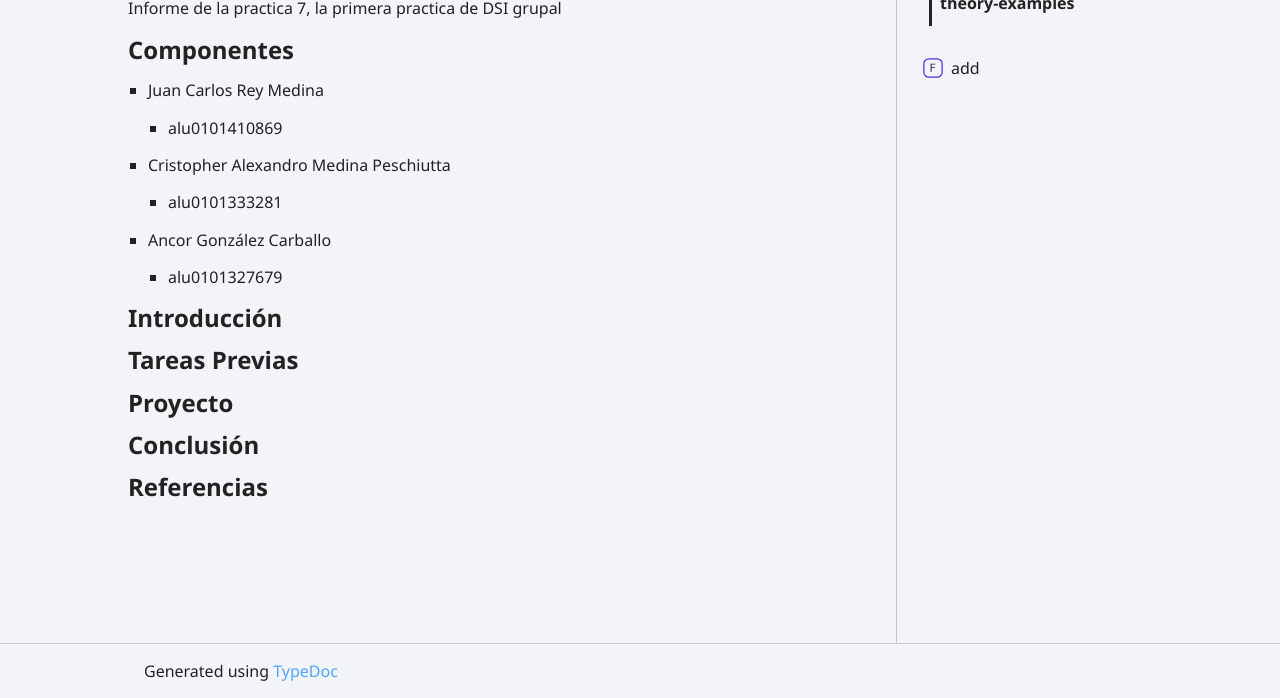
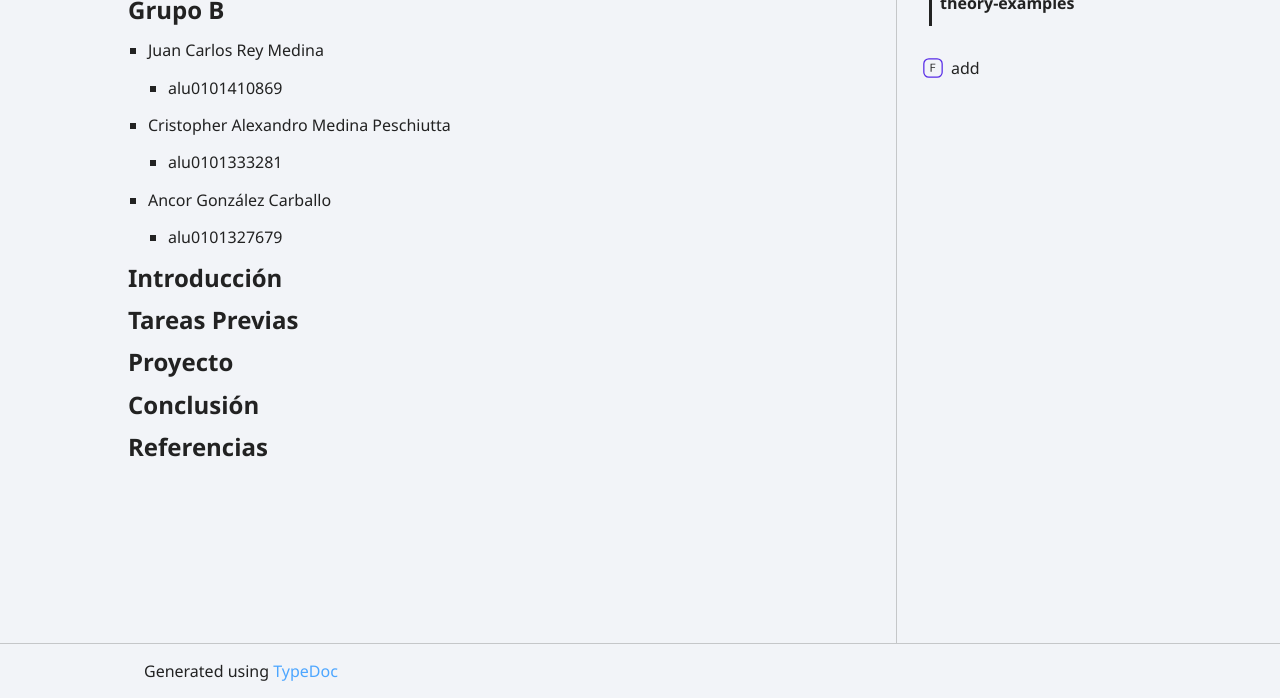
Before and after one commit to ULL-ESIT-INF-DSI-2223/ull-esit-inf-dsi-22-23-prct07-destravate-datamodel-groupb, a website: page docs/index.html in a window 1280 px wide. Shown: the part 173-871 px from the top of the page. Drawn offline with Linux system fonts and the light colour scheme.

Commit message:
readme.md cambios

```diff
--- a/docs/index.html
+++ b/docs/index.html
@@ -16,10 +16,9 @@
 <a href="#informe-práctica-7" id="informe-práctica-7" style="color: inherit; text-decoration: none;">
   <h1>Informe Práctica 7</h1>
 </a>
-<p>Informe de la practica 7, la primera practica de DSI grupal</p>
 
-<a href="#componentes" id="componentes" style="color: inherit; text-decoration: none;">
-  <h2>Componentes</h2>
+<a href="#grupo-b" id="grupo-b" style="color: inherit; text-decoration: none;">
+  <h2>Grupo B</h2>
 </a>
 <ul>
 <li>Juan Carlos Rey Medina<ul>
```
Also changed, not shown: docs/functions/add.html (+1 -1 lines), README.md.
